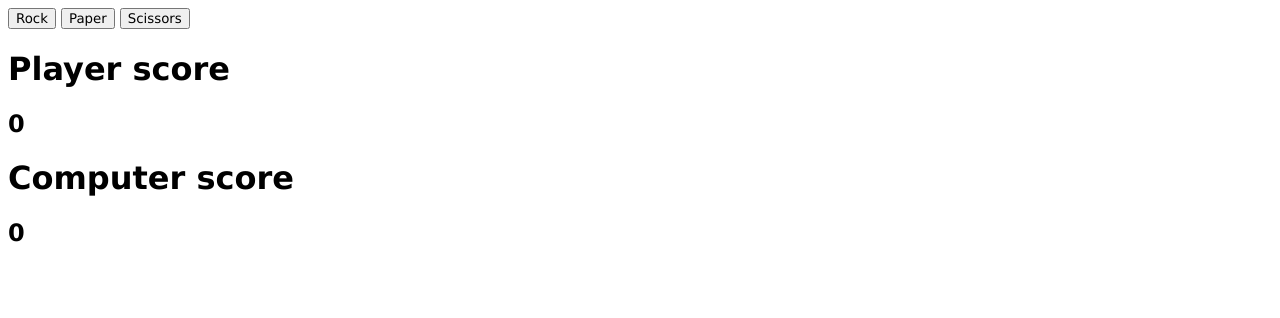
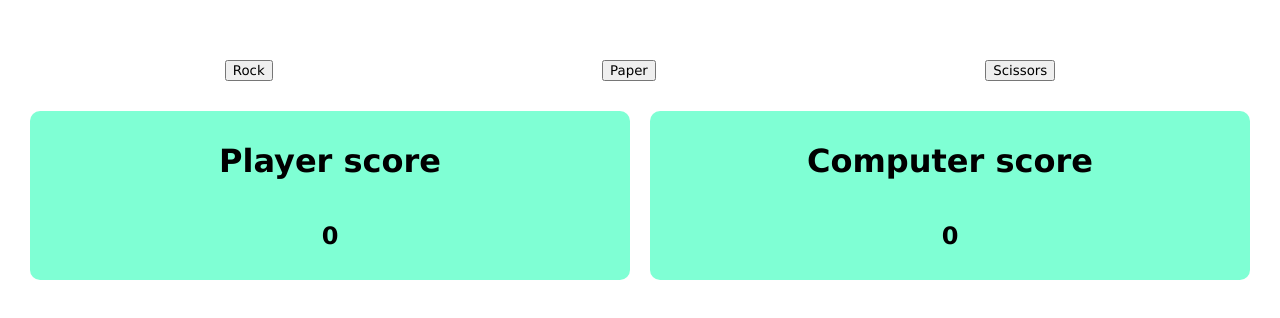
Before and after one commit to decio88/top-rock-paper-scissors, a plain HTML site: page index.html in a window 1280 px wide. Drawn offline with Linux system fonts and the light colour scheme.

Commit message:
added style to the page

```diff
--- a/index.html
+++ b/index.html
@@ -9,10 +9,11 @@
     <title>Rock Paper Scissors Game</title>
   </head>
   <body>
-    <button class="btn" id="rock">Rock</button>
-    <button class="btn" id="paper">Paper</button>
-    <button class="btn" id="scissors">Scissors</button>
-
+    <div class="btns">
+      <button class="btn" id="rock">Rock</button>
+      <button class="btn" id="paper">Paper</button>
+      <button class="btn" id="scissors">Scissors</button>
+    </div>
     <div class="scoreContainer">
       <div class="playerContainer">
         <h1>Player score</h1>
--- a/style.css
+++ b/style.css
@@ -1,3 +1,45 @@
 * {
   font-family: Verdana, Geneva, Tahoma, sans-serif;
 }
+
+.scoreContainer {
+  display: flex;
+  gap: 20px;
+  justify-content: center;
+}
+
+body {
+  margin: 0;
+  padding: 30px;
+}
+
+.scoreContainer div {
+  width: 300px;
+  display: flex;
+  flex: 1;
+  flex-direction: column;
+  justify-content: center;
+  align-items: center;
+  background-color: aquamarine;
+  padding: 10px;
+  border-radius: 10px;
+}
+
+.btns {
+  display: flex;
+  padding: 30px;
+  justify-content: space-around;
+}
+
+.results {
+  text-align: center;
+}
+
+.results h1 {
+  display: flex;
+  justify-content: center;
+  flex: 1;
+  background-color: greenyellow;
+  border-radius: 10px;
+  padding: 10px;
+}
```
